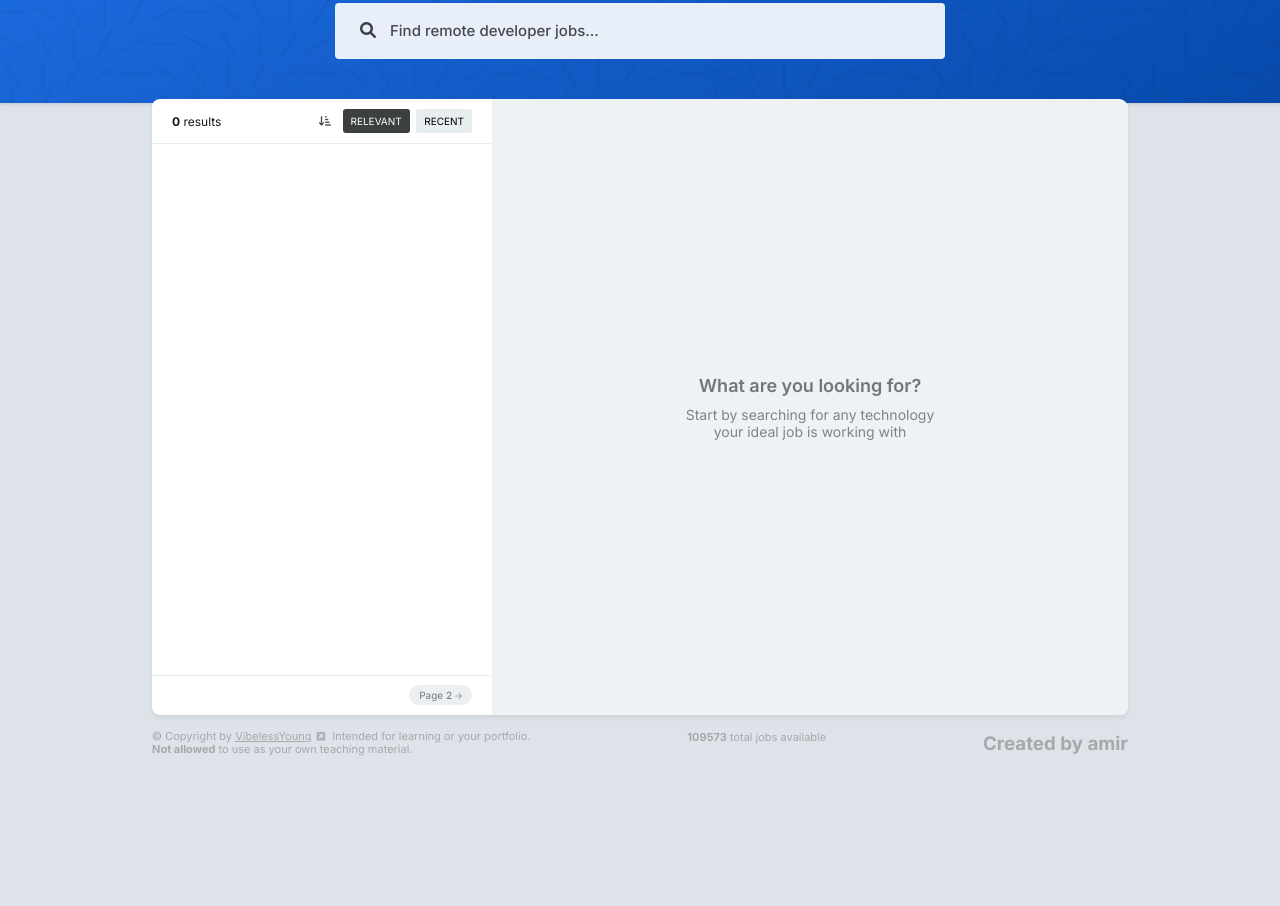
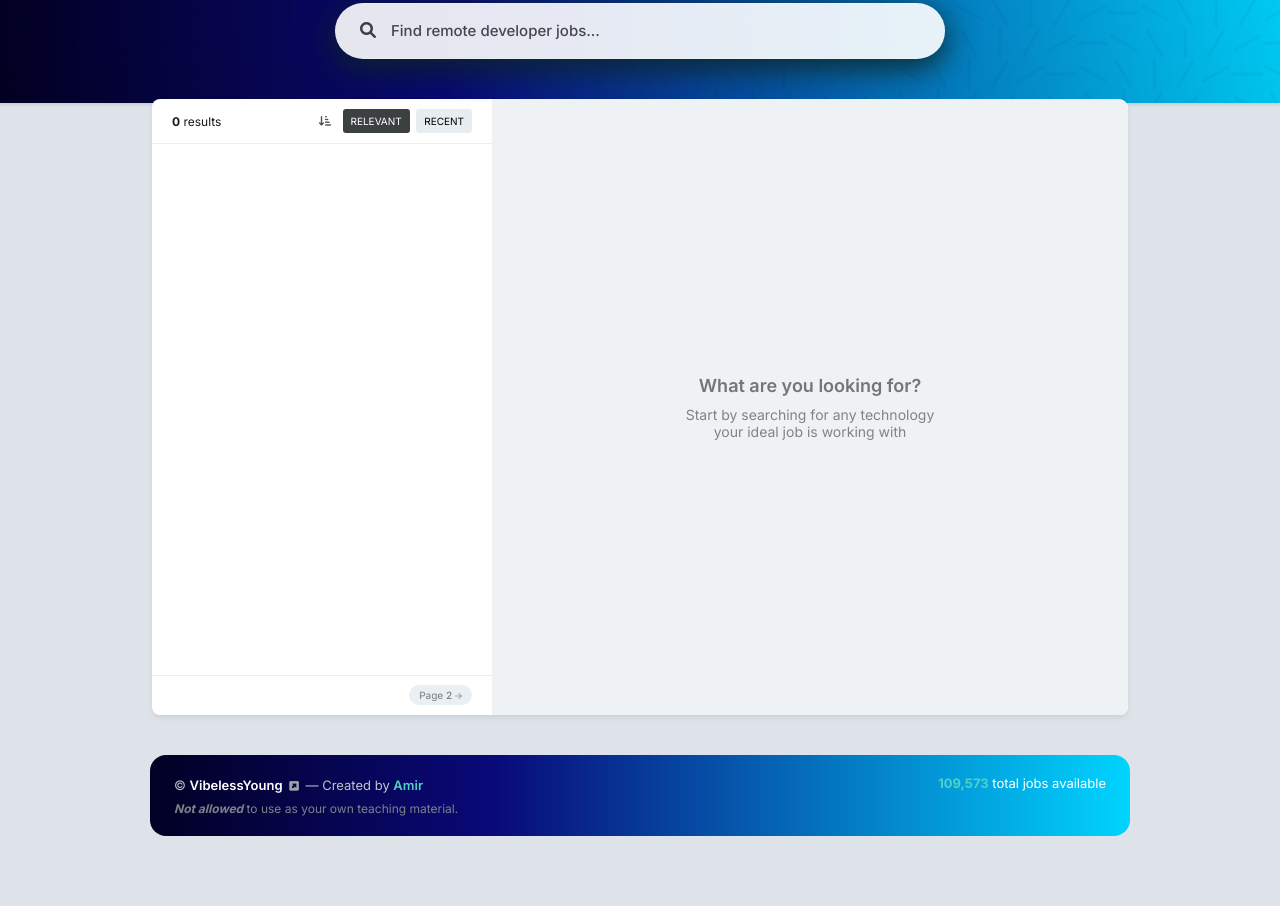
Before and after one commit to VibelessYoung/JobsRemot-WebPage, a plain HTML site: page index.html in a window 1280 px wide. Shown: the part 107-1013 px from the top of the page. Before the commit the page ends 913 px from the top, so only its background shows below. Drawn offline with Linux system fonts and the light colour scheme.

Commit message:
Improved UI layout and CSS styling

```diff
--- a/css/index.css
+++ b/css/index.css
@@ -65,7 +65,6 @@ input {
   min-height: 100vh;
   font-family: "Inter", sans-serif;
   position: relative;
-
   scrollbar-width: none; /* Firefox */
 }
 
@@ -110,7 +109,13 @@ input {
   left: 0;
   z-index: -2;
   overflow: hidden;
-    background-image: linear-gradient(125deg, #1f74f1 -10%, #0850b9 100%);
+  background: #020024;
+  background: linear-gradient(
+    90deg,
+    rgba(2, 0, 36, 1) 0%,
+    rgba(9, 9, 121, 1) 35%,
+    rgba(0, 212, 255, 1) 100%
+  );
   box-shadow: 0 2px 3px rgba(0, 0, 0, 0.1);
 }
 
@@ -134,7 +139,6 @@ input {
   left: 0;
   z-index: -1;
   user-select: none;
-
   transform: scale(1.1);
 }
 
@@ -142,7 +146,6 @@ input {
 .header {
   margin-bottom: 13px;
   position: relative;
-
   margin-bottom: 0;
 }
 
@@ -156,7 +159,6 @@ input {
   position: relative;
   justify-content: center;
   padding-top: 40px;
-
   animation: intro 0.3s;
 }
 
@@ -297,7 +299,7 @@ input {
 }
 
 .job-list--bookmarks::before {
-    content: 'Nothing bookmarked yet...';
+  content: "Nothing bookmarked yet...";
   position: absolute;
   top: 49%;
   left: 50%;
@@ -353,16 +355,16 @@ input {
   margin-right: 13px;
 }
 
-.job-item:nth-child(4n+2) .job-item__badge {
-    background-color: #3D87F1;
+.job-item:nth-child(4n + 2) .job-item__badge {
+  background-color: #3d87f1;
 }
 
-.job-item:nth-child(4n+3) .job-item__badge {
-    background-color: #D2D631;
+.job-item:nth-child(4n + 3) .job-item__badge {
+  background-color: #d2d631;
 }
 
-.job-item:nth-child(4n+4) .job-item__badge {
-    background-color: #D96A46;
+.job-item:nth-child(4n + 4) .job-item__badge {
+  background-color: #d96a46;
 }
 
 .job-item__middle {
@@ -445,6 +447,7 @@ input {
   position: absolute;
   top: 17px;
   left: 25px;
+  z-index: 100;
 }
 
 .search__icon {
@@ -460,21 +463,33 @@ input {
 .search__input {
   height: 56px;
   width: 610px;
-    border-radius: 4px;
+  border-radius: 16px;
   padding-left: 55px;
   padding-right: 15px;
   padding-bottom: 2px;
-    color: rgba(0, 0, 0, 0.9);
-    caret-color: rgba(0, 0, 0, 0.5);
-    background-color: rgba(255, 255, 255, 0.9);
-    transition: all 0.2s, box-shadow 0.1s;
+  color: rgba(255, 255, 255, 0.95);
+  caret-color: rgba(255, 255, 255, 0.7);
+  background: rgba(255, 255, 255, 0.9);
+  box-shadow: 0 8px 32px 0 #0d2626;
+  backdrop-filter: blur(40px);
+  -webkit-backdrop-filter: blur(40px);
+  border-radius: 60Q;
+  border: 1px solid rgba(255, 255, 255, 0.18);
+  transition: all 0.3s ease;
+}
+
+.search__input:focus {
+  outline: none;
+  background: rgba(255, 255, 255, 0.15);
+  backdrop-filter: blur(30px) saturate(180%);
+  box-shadow: 0 0 40px rgba(255, 255, 255, 0.25);
+  border-color: rgba(255, 255, 255, 0.3);
 }
 
 .search__input::selection {
   background-color: rgba(0, 0, 0, 0.25);
 }
 
-.search__input:hover,
 .search__input:focus {
   background-color: rgba(255, 255, 255, 1);
 }
@@ -490,7 +505,7 @@ input {
 }
 
 .search__input--invalid {
-    box-shadow: 0 0 0 4px rgba(47, 19, 19, 0.729)
+  box-shadow: 0 0 0 4px rgba(47, 19, 19, 0.729);
 }
 
 /* CONTAINER */
@@ -890,7 +905,7 @@ input {
 }
 
 .reviews__item::before {
-    content: '“';
+  content: "“";
   position: absolute;
   font-size: 50px;
   top: -15px;
@@ -901,38 +916,91 @@ input {
 
 /* FOOTER */
 .footer {
-    max-width: 1000px;
-    padding: 0 12px;
-    margin: 0 auto;
-    margin-top: 15px;
+  max-width: 980px;
+  margin: 40px auto 20px;
+  padding: 20px 24px;
   display: flex;
-    align-items: center;
   justify-content: space-between;
-    color: #a4a9ac;
+  align-items: flex-start;
+  flex-wrap: wrap;
+  background: #020024;
+  background: linear-gradient(
+    90deg,
+    rgba(2, 0, 36, 1) 0%,
+    rgba(9, 9, 121, 1) 35%,
+    rgba(0, 212, 255, 1) 100%
+  );
+  color: #b4b8bb;
+  border-radius: 16px;
+  font-family: "Inter", "Poppins", sans-serif;
+  transition: all 0.5s;
 }
 
-/* COPYRIGHT */
-.copyright {
-    font-size: 11px;
+.footer:hover {
+  transform: translateY(-8px);
+  box-shadow: 0 0 20px rgba(0, 0, 0, 0.3);
 }
 
-.copyright *::selection {
-    background-color: rgba(255, 255, 255, 0.1);
+/* LEFT SIDE */
+.footer__left {
+  flex: 1;
+  min-width: 260px;
 }
 
-.copyright__text {
-    line-height: 1.2;
+.footer__copyright {
+  font-size: 13px;
+  line-height: 1.6;
+  color: #c0c4c7;
 }
 
-.copyright__link {
-    text-decoration: underline;
+.footer__link {
+  color: #fff;
+  text-decoration: none;
+  font-weight: 600;
+  transition: color 0.2s ease;
 }
 
-.copyright__icon {
-    font-size: 10px;
-    margin-right: 4px;
-    margin-left: 2px;
-    color: #aeb3b6;
+.footer__link:hover {
+  color: #4fd1c5;
+}
+
+.footer__author {
+  color: #4fd1c5;
+  font-weight: 600;
+}
+
+.footer__note {
+  font-size: 12px;
+  margin-top: 5px;
+  color: #7c8388;
+}
+
+/* ICON */
+.footer i {
+  font-size: 11px;
+  margin: 0 3px;
+  color: #9da2a6;
+}
+
+/* RIGHT SIDE */
+.footer__right {
+  text-align: right;
+  min-width: 200px;
+}
+
+.footer__jobs {
+  font-size: 13px;
+  color: #fff;
+}
+
+.footer__jobs-count {
+  font-weight: 700;
+  color: #4fd1c5;
+}
+
+/* SELECTION */
+.footer *::selection {
+  background: rgba(255, 255, 255, 0.08);
 }
 
 /* JOBS AVAILABLE */
@@ -1065,8 +1133,6 @@ input {
 
   .footer {
     max-width: 800px;
-        padding-left: 0;
-        padding-right: 0;
   }
 }
 
@@ -1084,10 +1150,13 @@ input {
   }
 
   .footer {
+    flex-direction: column;
     justify-content: center;
+    align-items: center;
+    gap: 10px;
   }
 
-    .copyright {
+  .footer__right {
     text-align: center;
   }
 
--- a/index.html
+++ b/index.html
@@ -137,25 +137,25 @@
     </main>
 
     <footer class="footer">
-      <small class="copyright">
-        <p class="copyright__text">
-          © Copyright by
-          <a href="#" class="copyright__link" target="_blank">VibelessYoung</a>
-          <i class="fa-solid fa-square-up-right copyright__icon"></i>
+      <div class="footer__left">
+        <p class="footer__copyright">
+          © <span id="year"></span>
+          <a href="#" class="footer__link" target="_blank">VibelessYoung</a>
+          <i class="fa-solid fa-square-up-right"></i>
+          — Created by <span class="footer__author">Amir</span>
+        </p>
 
-          Intended for learning or your portfolio.
+        <p class="footer__note">
+          <strong><em>Not allowed</em></strong> to use as your own teaching
+          material.
         </p>
-        <p class="copyright__text">
-          <span class="u-bold u-italic">Not allowed</span> to use as your own
-          teaching material.
+      </div>
+
+      <div class="footer__right">
+        <p class="footer__jobs">
+          <span class="footer__jobs-count">109,573</span> total jobs available
         </p>
-      </small>
-
-      <p class="jobs-available">
-        <span class="u-bold">109573</span> total jobs available
-      </p>
-
-      <h3>Created by amir</h3>
+      </div>
     </footer>
 
     <section class="error">
```
Lines whose indentation alone changed are shown as unchanged.
